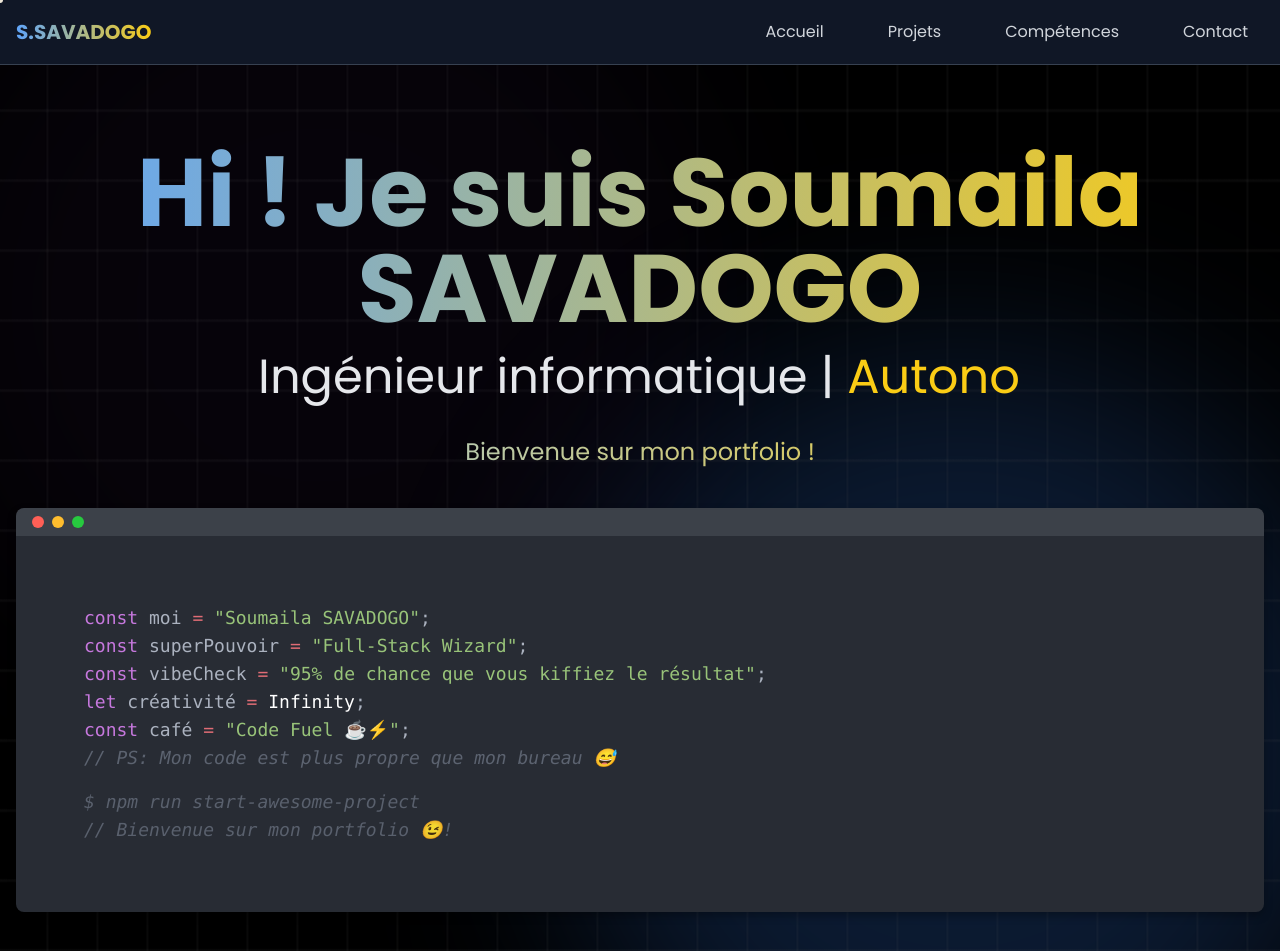
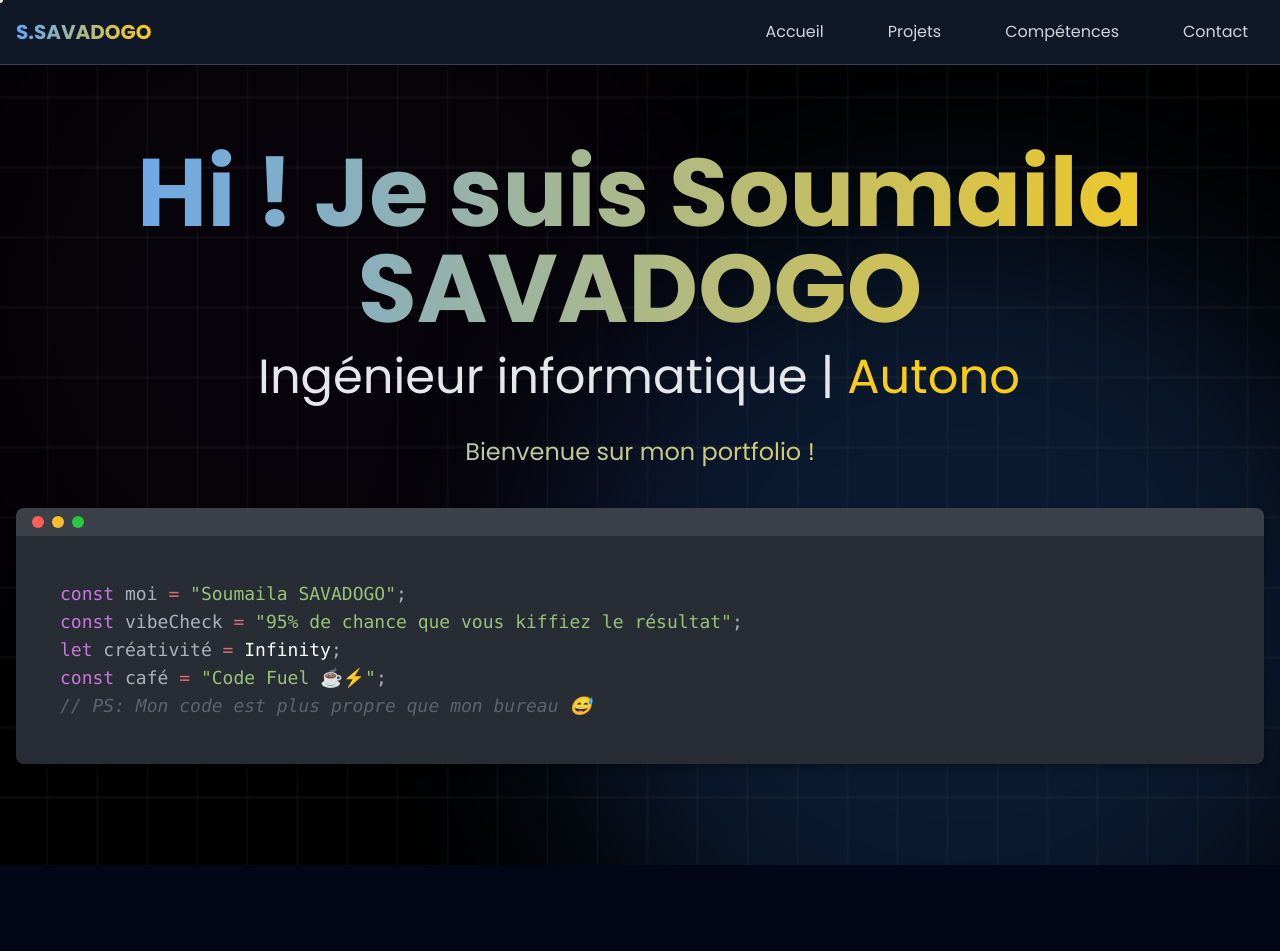
Before and after one commit to 01warrior/portfolio, a React (Vite) app: page / in a window 1280 px wide. Shown: the top 951 px of the page. Built offline with nearby package versions, Linux system fonts and the light colour scheme.

Commit message:
modif taille contact

```diff
--- a/src/components/App.jsx
+++ b/src/components/App.jsx
@@ -87,18 +87,13 @@ function App() {
       <div className="absolute -inset-8 bg-gradient-to-r from-purple-500/30 to-blue-500/30 rounded-xl blur-3xl -z-10 animate-glow" />
       <MacScreenMockup>
         <div className="text-sm md:text-lg font-mono p-4 md:p-6">
-          <div className="text-sm md:text-lg font-mono p-4 md:p-6">
+
                  <p><span className="text-code-keyword">const</span> <span className="text-code-variable">moi</span> <span className="text-code-operator">=</span> <span className="text-code-string">"Soumaila SAVADOGO"</span><span className="text-code-punctuation">;</span></p>
-                <p><span className="text-code-keyword">const</span> <span className="text-code-variable">superPouvoir</span> <span className="text-code-operator">=</span> <span className="text-code-string">"Full-Stack Wizard"</span><span className="text-code-punctuation">;</span></p>
                 <p><span className="text-code-keyword">const</span> <span className="text-code-variable">vibeCheck</span> <span className="text-code-operator">=</span> <span className="text-code-string">"95% de chance que vous kiffiez le résultat"</span><span className="text-code-punctuation">;</span></p>
                 <p><span className="text-code-keyword">let</span> <span className="text-code-variable">créativité</span> <span className="text-code-operator">=</span> <span className="text-code-number">Infinity</span><span className="text-code-punctuation">;</span></p>
                 <p><span className="text-code-keyword">const</span> <span className="text-code-variable">café</span> <span className="text-code-operator">=</span> <span className="text-code-string">"Code Fuel ☕️⚡️"</span><span className="text-code-punctuation">;</span></p>
                 <p><span className="text-code-comment">// PS: Mon code est plus propre que mon bureau 😅</span></p>
-                <div className="text-code-comment animate-pulse mt-4">
-                  $ npm run start-awesome-project
-                </div>
-                  <p><span className="text-code-comment animate-pulse">// Bienvenue sur mon portfolio 😉!</span></p>
-          </div>
+
         </div>
       </MacScreenMockup>
     </div>
@@ -291,7 +286,7 @@ function App() {
       On parle de votre projet
     </h2>
 
-    <div className="max-w-2xl mx-auto bg-gray-900/50 backdrop-blur-xl rounded-3xl p-8 border border-white/10 transform perspective-1000">
+    <div className="max-w-5xl mx-auto bg-gray-900/50 backdrop-blur-xl rounded-3xl p-8 border border-white/10 transform perspective-1000">
       <div className="flex flex-col md:flex-row gap-8">
         {/* Hologramme interactif */}
         <div className="flex-1 relative">
@@ -304,7 +299,8 @@ function App() {
               <div>
                 <p className="text-gray-400">Email</p>
                 <a href="mailto:soumailasavadogo201@gmail.com" className="text-lg text-gray-200 hover:text-yellow-400 transition-colors">
-                  soumailasavadogo201@gmail.com
+                  soumailasavadogo201
+                  @gmail.com
                 </a>
               </div>
             </div>
```
